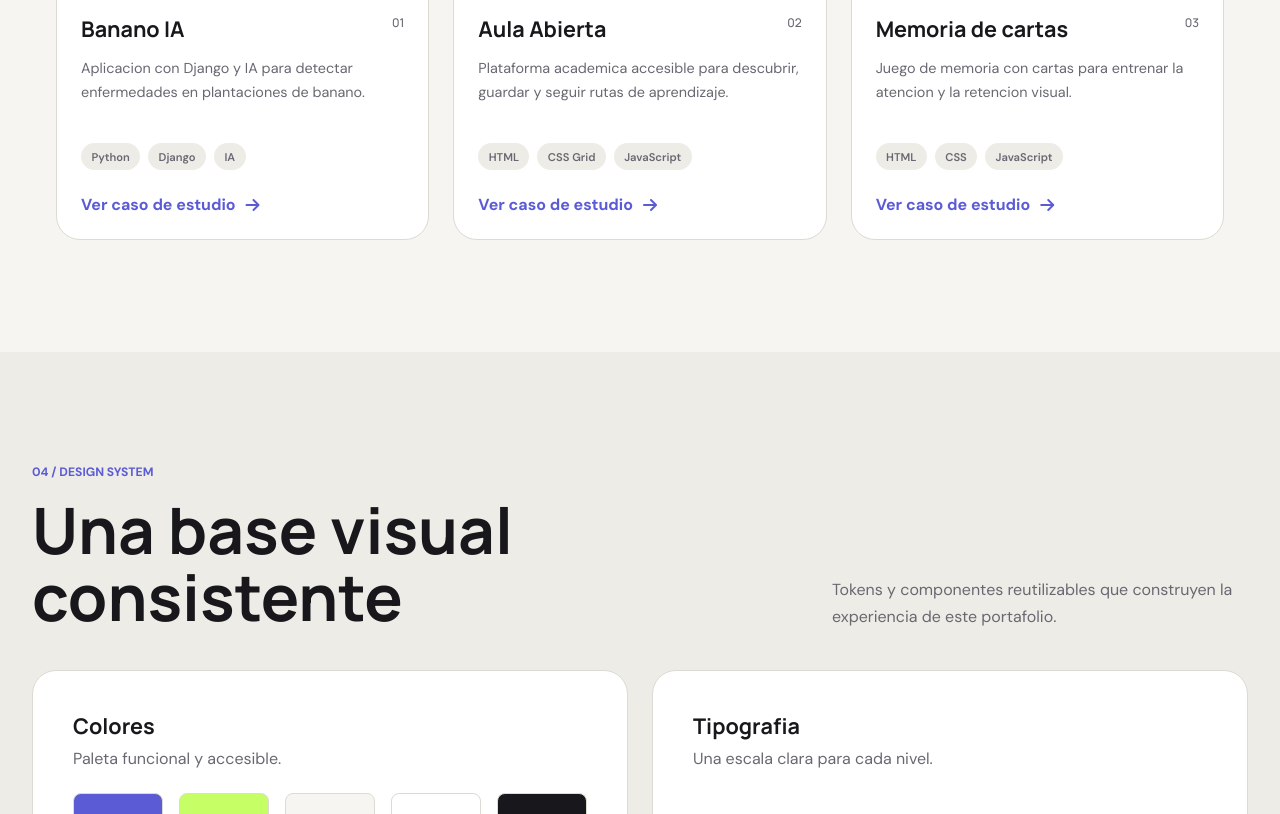
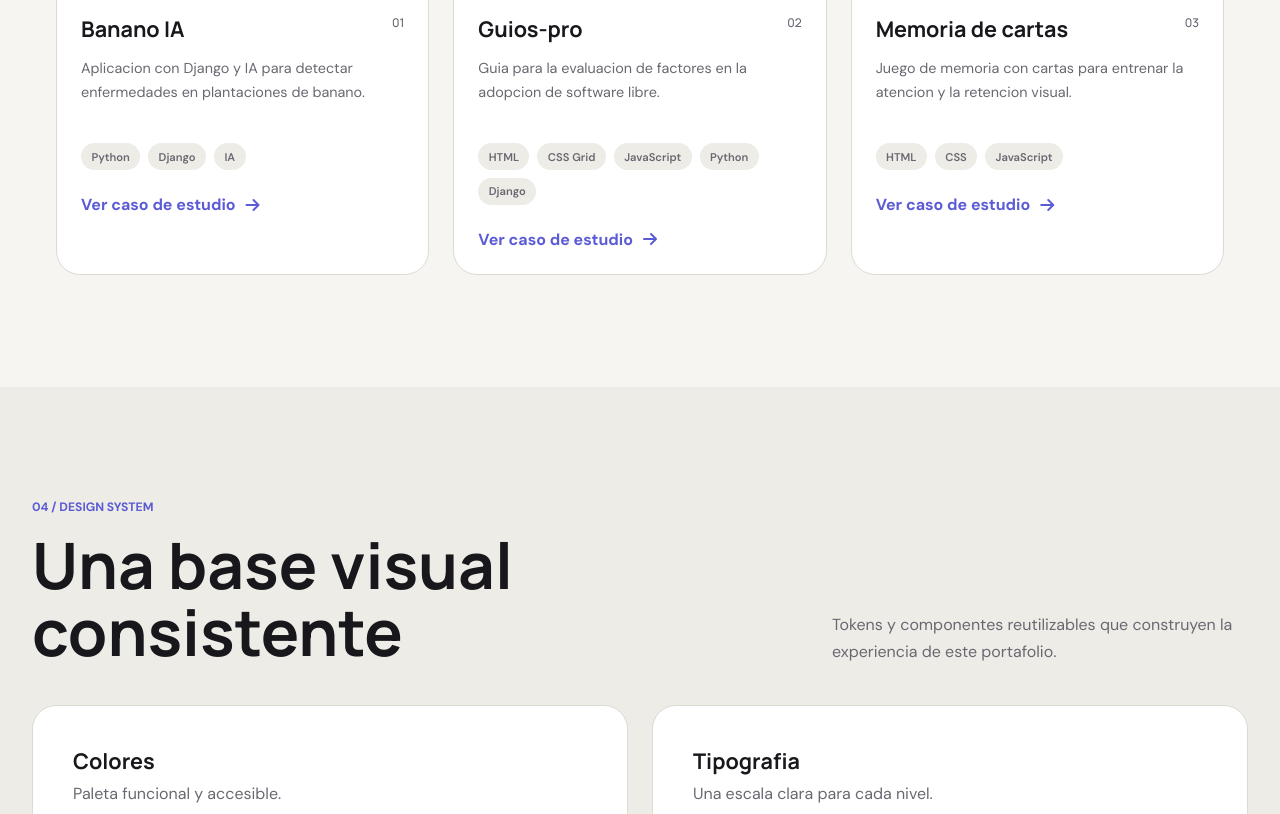
Before and after one commit to juliojimenez200/tarea_desarrollo_web, a plain HTML site: page index.html in a window 1280 px wide. Shown: the part 3055-3869 px from the top of the page. Drawn offline with Linux system fonts and the light colour scheme.

Commit message:
feat: modificaciones en el apartado de los proyectos

```diff
--- a/index.html
+++ b/index.html
@@ -220,17 +220,17 @@
               </div>
             </article>
 
-            <article class="project-card" data-category="JavaScript">
-              <div class="project-visual learning" aria-label="Vista previa de Aula Abierta" role="img">
-                <img class="project-image optional-image" src="img/guios_pro/guios_pro_1.png" alt="Captura principal de Aula Abierta" />
-                <img class="project-image optional-image second-image" src="img/guios_pro/guios_pro_2.png" alt="Segunda captura de Aula Abierta" />
-                <img class="project-image optional-image" src="img/guios_pro/guios_pro_3.png" alt="Tercera captura de Aula Abierta" />
+            <article class="project-card" data-category="Python">
+              <div class="project-visual learning" aria-label="Vista previa de Guios-pro" role="img">
+                <img class="project-image optional-image" src="img/guios_pro/guios_pro_1.png" alt="Captura principal de Guios-pro" />
+                <img class="project-image optional-image second-image" src="img/guios_pro/guios_pro_2.png" alt="Segunda captura de Guios-pro" />
+                <img class="project-image optional-image" src="img/guios_pro/guios_pro_3.png" alt="Tercera captura de Guios-pro" />
               </div>
               <div class="project-content">
                 <span class="project-number">02</span>
-                <h3>Aula Abierta</h3>
-                <p>Plataforma academica accesible para descubrir, guardar y seguir rutas de aprendizaje.</p>
-                <div class="tags"><span>HTML</span><span>CSS Grid</span><span>JavaScript</span></div>
+                <h3>Guios-pro</h3>
+                <p>Guia para la evaluacion de factores en la adopcion de software libre.</p>
+                <div class="tags"><span>HTML</span><span>CSS Grid</span><span>JavaScript</span><span>Python</span><span>Django</span></div>
                 <button class="text-link js-project-open" type="button" data-project="aula">
                   Ver caso de estudio
                   <span class="icon fa-solid fa-arrow-right" aria-hidden="true"></span>
```
